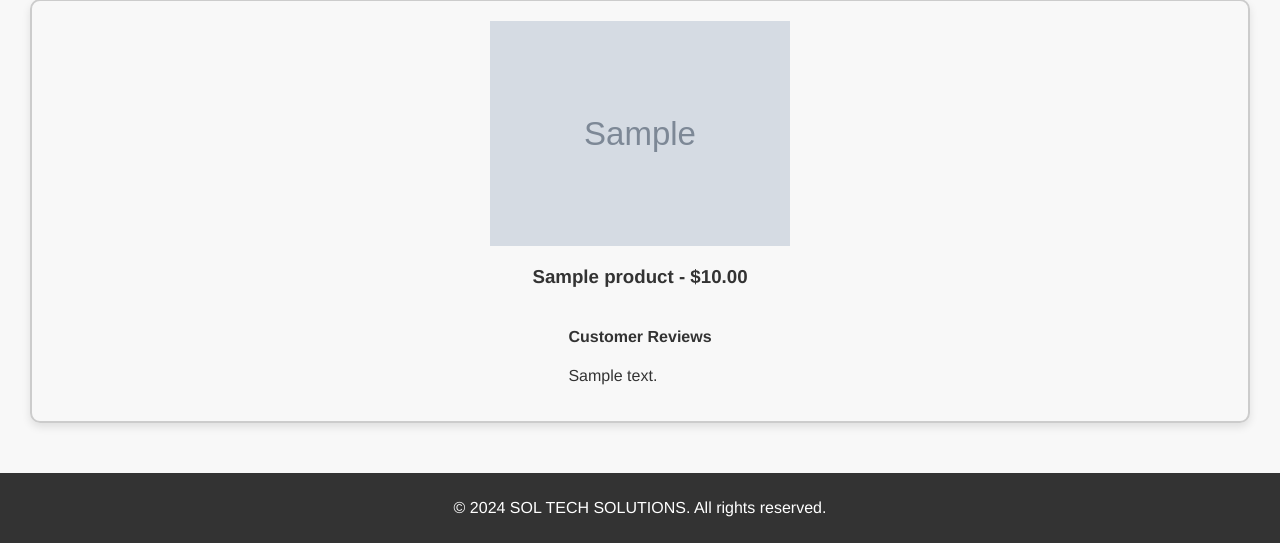
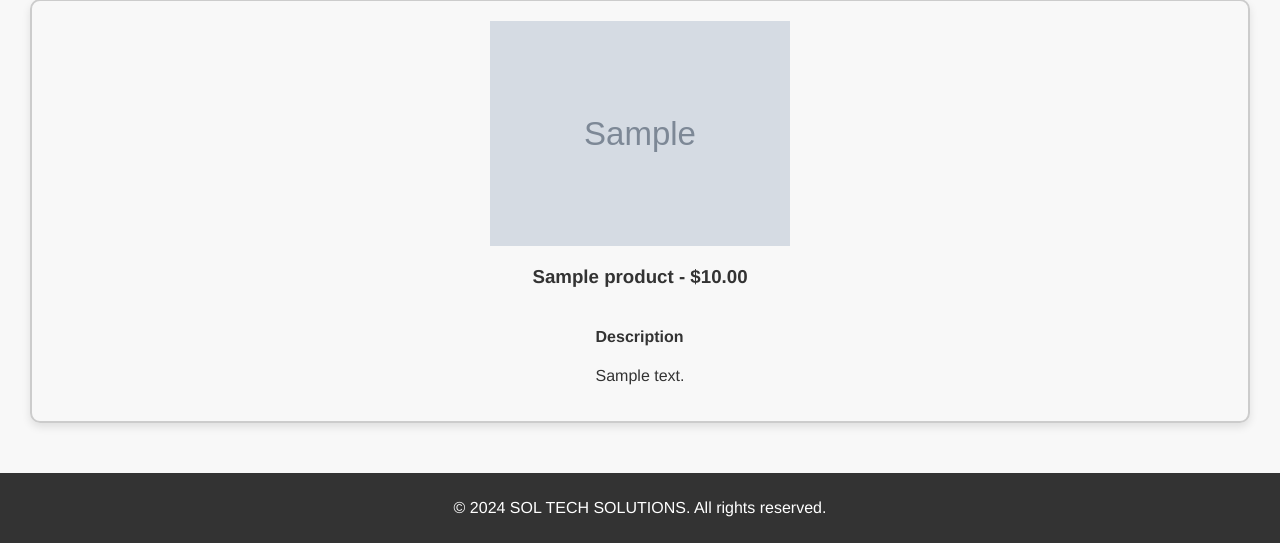
Before and after one commit to sol3896/c_wad, a PHP site: page /product.php in a window 1280 px wide. Shown: the part 3305-3848 px from the top of the page. Run offline with PHP 8.4, Linux system fonts and the light colour scheme; tables that the repository leaves empty hold one stand-in row (values such as "Sample post"); grey boxes marked "Sample" are stand-in pictures.

Commit message:
changed customer review to description in product.php

```diff
--- a/product.php
+++ b/product.php
@@ -116,7 +116,7 @@ require_once("dbconnections.php");
                     echo '<img src="' . $featured_product['image_path'] . '" alt="' . $featured_product['name'] . '">';
                     echo '<h3>' . $featured_product['name'] . ' - $' . $featured_product['price'] . '</h3>';
                     echo '<div class="reviews">';
-                    echo '<h4>Customer Reviews</h4>';
+                    echo '<h4>Description</h4>';
                     echo '<p>' . $featured_product['description'] . '</p>';
                     echo '</div>';
                     echo '</div>';
```
